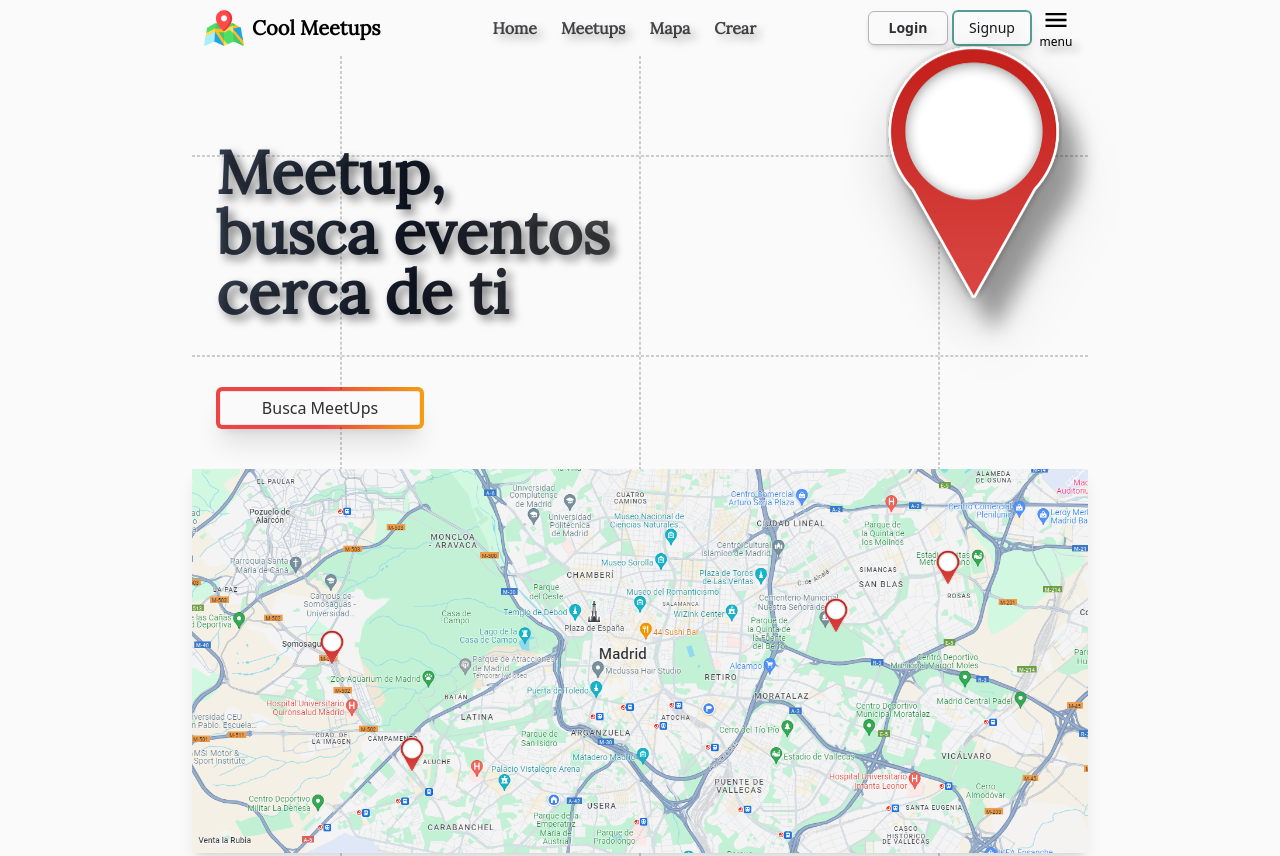
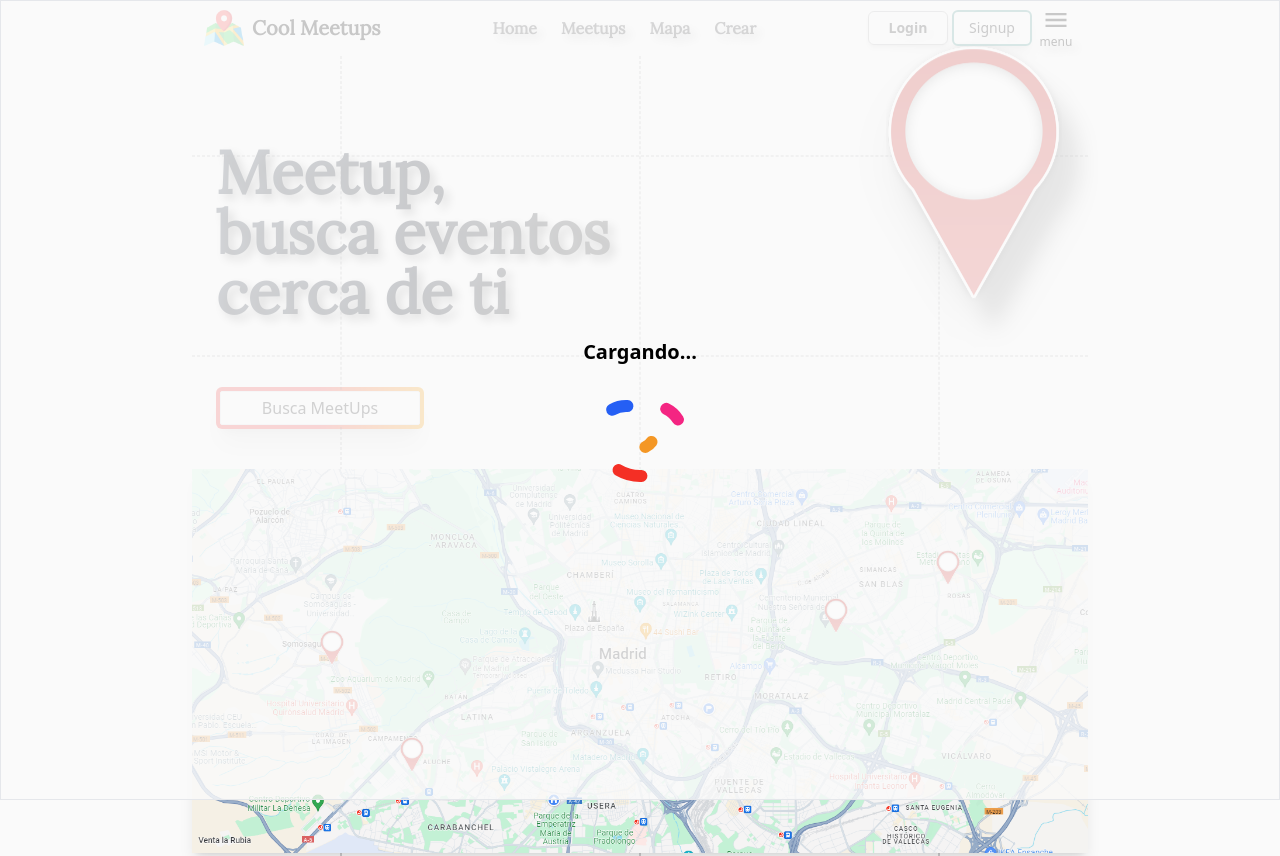
Before and after one commit to Victorotr/CoolMeetup, a React (Vite) app in the folder client/: page / in a window 1280 px wide. Built offline with nearby package versions, Linux system fonts and the light colour scheme; no server answers.

Commit message:
debugging

```diff
--- a/client/src/App.jsx
+++ b/client/src/App.jsx
@@ -14,6 +14,7 @@ import Signup from "./pages/Signup";
 import ValidateUser from "./pages/ValidateUser";
 import UserProfile from "./pages/UserProfile";
 import EditUserProfile from "./pages/EditUserProfile";
+import Loading from "./components/Loading";
 function App() {
   const { myData, setMyData,setmenuOn } = Handler();
 
@@ -27,6 +28,7 @@ function App() {
     onClick={(e)=>{e.stopPropagation();setmenuOn(false)}}
     className={` min-h-screen relative bg-zinc-50`}>
       <Nav />
+      <Loading />
       <ToastWindow />
       <SideBar />
       <Routes>
--- /dev/null
+++ b/client/src/components/Loading.jsx
@@ -0,0 +1,60 @@
+import { Handler } from "../context/Context";
+const Loading = () => {
+  const { accessLoading } = Handler();
+
+  return (
+
+    <div className={`${!accessLoading ? 'hidden':'flex'} z-50 w-screen min-h-screen h-screen flex flex-col items-center justify-center border absolute top-0 left-0 bg-zinc-50/80`}>
+      <p className="my-5 text-xl font-semibold">Cargando...</p>
+      <svg className="pl" width="240" height="240" viewBox="0 0 240 240">
+        <circle
+          className="pl__ring pl__ring--a"
+          cx="120"
+          cy="120"
+          r="105"
+          fill="none"
+          stroke="#000"
+          strokeWidth="20"
+          strokeDasharray="0 660"
+          strokeDashoffset="-330"
+          strokeLinecap="round"
+        ></circle>
+        <circle
+          className="pl__ring pl__ring--b"
+          cx="120"
+          cy="120"
+          r="35"
+          fill="none"
+          stroke="#000"
+          strokeWidth="20"
+          strokeDasharray="0 220"
+          strokeDashoffset="-110"
+          strokeLinecap="round"
+        ></circle>
+        <circle
+          className="pl__ring pl__ring--c"
+          cx="85"
+          cy="120"
+          r="70"
+          fill="none"
+          stroke="#000"
+          strokeWidth="20"
+          strokeDasharray="0 440"
+          strokeLinecap="round"
+        ></circle>
+        <circle
+          className="pl__ring pl__ring--d"
+          cx="155"
+          cy="120"
+          r="70"
+          fill="none"
+          stroke="#000"
+          strokeWidth="20"
+          strokeDasharray="0 440"
+          strokeLinecap="round"
+        ></circle>
+      </svg>
+    </div>
+  );
+};
+export default Loading;
--- a/client/src/context/Context.jsx
+++ b/client/src/context/Context.jsx
@@ -25,6 +25,7 @@ export const MyContextProvider = ({ children }) => {
   const [menuOn, setmenuOn] = useState(false);
   const [toast, settoast] = useState({on:false,type:'',text:''});
   const [user, setuser] = useState(null);
+  const [accessLoading, setaccessLoading] = useState(true)
 
   useEffect(() => {
     const isLogged = async ()=>{
@@ -33,12 +34,14 @@ export const MyContextProvider = ({ children }) => {
       if(res && res.data.user){
         setuser(res.data.user);
 
+
       }else{
         setuser(null)
-
       }
+      setaccessLoading(false)
     }
     isLogged();
+
   }, [])
 
   useEffect(() => {
@@ -51,7 +54,7 @@ export const MyContextProvider = ({ children }) => {
     };
   }, []);
   return (
-    <MyContext.Provider value={{ myData, setMyData, menuOn, setmenuOn,toast,settoast,user,setuser}}>
+    <MyContext.Provider value={{ myData, setMyData, menuOn, setmenuOn,toast,settoast,user,setuser,accessLoading}}>
       {children}
     </MyContext.Provider>
   );
--- a/client/src/index.css
+++ b/client/src/index.css
@@ -118,3 +118,211 @@
     transform: translateY(-10px);
   }
 }
+
+
+
+
+.pl {
+  width: 6em;
+  height: 6em;
+}
+
+.pl__ring {
+  animation: ringA 2s linear infinite;
+}
+
+.pl__ring--a {
+  stroke: #f42f25;
+}
+
+.pl__ring--b {
+  animation-name: ringB;
+  stroke: #f49725;
+}
+
+.pl__ring--c {
+  animation-name: ringC;
+  stroke: #255ff4;
+}
+
+.pl__ring--d {
+  animation-name: ringD;
+  stroke: #f42582;
+}
+
+/* Animations */
+@keyframes ringA {
+  from, 4% {
+    stroke-dasharray: 0 660;
+    stroke-width: 20;
+    stroke-dashoffset: -330;
+  }
+
+  12% {
+    stroke-dasharray: 60 600;
+    stroke-width: 30;
+    stroke-dashoffset: -335;
+  }
+
+  32% {
+    stroke-dasharray: 60 600;
+    stroke-width: 30;
+    stroke-dashoffset: -595;
+  }
+
+  40%, 54% {
+    stroke-dasharray: 0 660;
+    stroke-width: 20;
+    stroke-dashoffset: -660;
+  }
+
+  62% {
+    stroke-dasharray: 60 600;
+    stroke-width: 30;
+    stroke-dashoffset: -665;
+  }
+
+  82% {
+    stroke-dasharray: 60 600;
+    stroke-width: 30;
+    stroke-dashoffset: -925;
+  }
+
+  90%, to {
+    stroke-dasharray: 0 660;
+    stroke-width: 20;
+    stroke-dashoffset: -990;
+  }
+}
+
+@keyframes ringB {
+  from, 12% {
+    stroke-dasharray: 0 220;
+    stroke-width: 20;
+    stroke-dashoffset: -110;
+  }
+
+  20% {
+    stroke-dasharray: 20 200;
+    stroke-width: 30;
+    stroke-dashoffset: -115;
+  }
+
+  40% {
+    stroke-dasharray: 20 200;
+    stroke-width: 30;
+    stroke-dashoffset: -195;
+  }
+
+  48%, 62% {
+    stroke-dasharray: 0 220;
+    stroke-width: 20;
+    stroke-dashoffset: -220;
+  }
+
+  70% {
+    stroke-dasharray: 20 200;
+    stroke-width: 30;
+    stroke-dashoffset: -225;
+  }
+
+  90% {
+    stroke-dasharray: 20 200;
+    stroke-width: 30;
+    stroke-dashoffset: -305;
+  }
+
+  98%, to {
+    stroke-dasharray: 0 220;
+    stroke-width: 20;
+    stroke-dashoffset: -330;
+  }
+}
+
+@keyframes ringC {
+  from {
+    stroke-dasharray: 0 440;
+    stroke-width: 20;
+    stroke-dashoffset: 0;
+  }
+
+  8% {
+    stroke-dasharray: 40 400;
+    stroke-width: 30;
+    stroke-dashoffset: -5;
+  }
+
+  28% {
+    stroke-dasharray: 40 400;
+    stroke-width: 30;
+    stroke-dashoffset: -175;
+  }
+
+  36%, 58% {
+    stroke-dasharray: 0 440;
+    stroke-width: 20;
+    stroke-dashoffset: -220;
+  }
+
+  66% {
+    stroke-dasharray: 40 400;
+    stroke-width: 30;
+    stroke-dashoffset: -225;
+  }
+
+  86% {
+    stroke-dasharray: 40 400;
+    stroke-width: 30;
+    stroke-dashoffset: -395;
+  }
+
+  94%, to {
+    stroke-dasharray: 0 440;
+    stroke-width: 20;
+    stroke-dashoffset: -440;
+  }
+}
+
+@keyframes ringD {
+  from, 8% {
+    stroke-dasharray: 0 440;
+    stroke-width: 20;
+    stroke-dashoffset: 0;
+  }
+
+  16% {
+    stroke-dasharray: 40 400;
+    stroke-width: 30;
+    stroke-dashoffset: -5;
+  }
+
+  36% {
+    stroke-dasharray: 40 400;
+    stroke-width: 30;
+    stroke-dashoffset: -175;
+  }
+
+  44%, 50% {
+    stroke-dasharray: 0 440;
+    stroke-width: 20;
+    stroke-dashoffset: -220;
+  }
+
+  58% {
+    stroke-dasharray: 40 400;
+    stroke-width: 30;
+    stroke-dashoffset: -225;
+  }
+
+  78% {
+    stroke-dasharray: 40 400;
+    stroke-width: 30;
+    stroke-dashoffset: -395;
+  }
+
+  86%, to {
+    stroke-dasharray: 0 440;
+    stroke-width: 20;
+    stroke-dashoffset: -440;
+  }
+}
--- a/client/src/pages/EditUserProfile.jsx
+++ b/client/src/pages/EditUserProfile.jsx
@@ -8,14 +8,14 @@ import { MdDelete } from "react-icons/md";
 import { useNavigate } from "react-router-dom";
 const EditUserProfile = () => {
   const navigate = useNavigate();
-  const { user,settoast} = Handler();
+  const { user,settoast,accessLoading} = Handler();
   const [userData, setuserData] = useState({
     bio:'',
   });
   const [DragActive, setDragActive] = useState(false);
   const [file, setfile] = useState(null);
   useEffect(() => {
-   if(!user){
+   if(!user && !accessLoading){
     navigate('/signin');
     settoast({on:true,type:'warning',text:'Accede para ver la info de usuarios'})
    }
@@ -74,12 +74,10 @@ const EditUserProfile = () => {
   });
   const getUser = async () => {
     try {
-      if (!user) {
+      if (!user && !accessLoading) {
         return;
       }
-        console.log(user)
-
-        setuserData(user);
+  setuserData(user);
 
     } catch (error) {
       console.log(error);
@@ -89,7 +87,6 @@ const EditUserProfile = () => {
   useEffect(() => {
     getUser();
 
-    console.log("userData", userData,);
     // eslint-disable-next-line react-hooks/exhaustive-deps
   }, [user]);
 
@@ -184,7 +181,7 @@ const EditUserProfile = () => {
                 maxLength={500}
                 name="bio"
                 onChange={HandleChange}
-                value={userData.bio || ''}
+                value={userData?.bio || ''}
                 className="text-zinc-900/80 font-medium  p-2 bg-transparent resize-none border border-zinc-900/10 outline-none focus:outline-blue-600/40 rounded-md"
                 id="bio"
                 cols="30"
--- a/client/src/pages/UserProfile.jsx
+++ b/client/src/pages/UserProfile.jsx
@@ -7,7 +7,7 @@ import { ImCamera } from "react-icons/im";
 import { FaGear } from "react-icons/fa6";
 import { useNavigate } from "react-router-dom";
 const UserProfile = () => {
-  const { setuser, user, settoast } = Handler();
+  const { setuser, user, settoast,accessLoading } = Handler();
   const navigate = useNavigate();
 
   const getUserInstance = axios.create({
@@ -20,7 +20,7 @@ const UserProfile = () => {
   const { id } = useParams();
   const [userData, setuserData] = useState(null);
   const getUser = async () => {
-    if (!user) {
+    if (!user && !accessLoading) {
       navigate("/signin");
       settoast({
         on: true,
```
